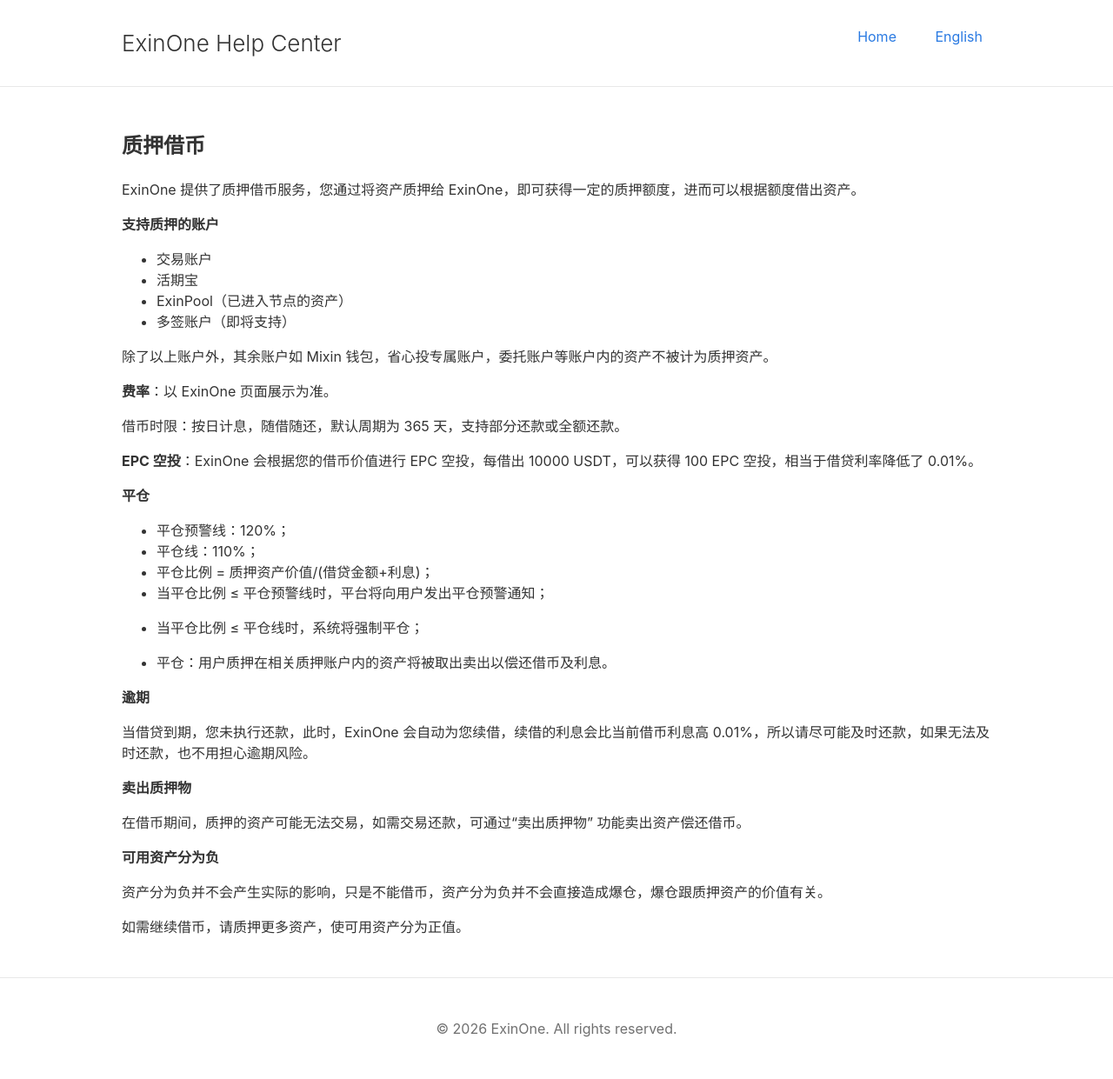
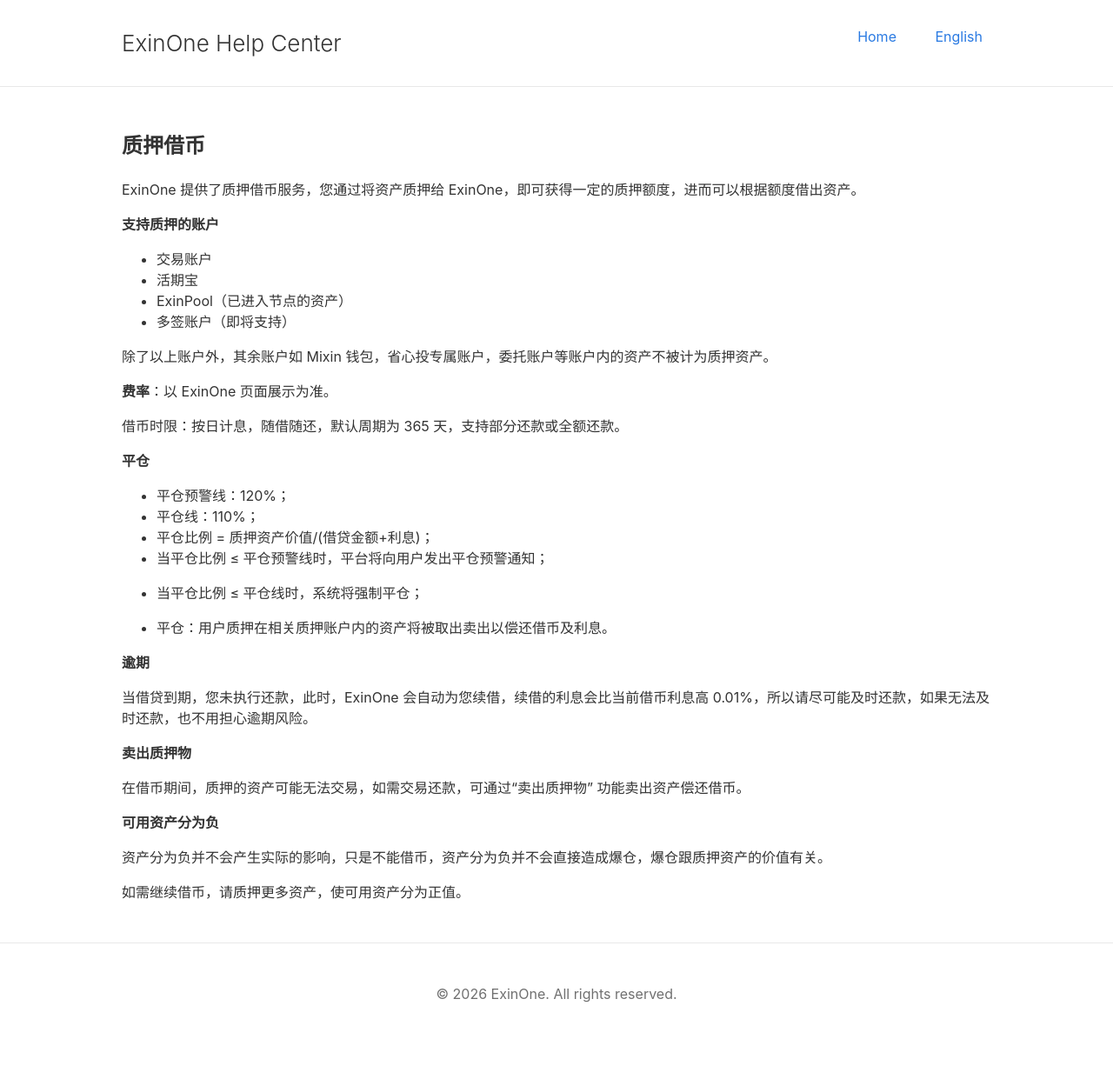
Before and after one commit to ExinOne/exinone-support, a Jekyll site: the page built from docs/zh/features/loans.md, in a window 1280 px wide. Shown: the whole page at 87% size. Built offline with Jekyll 4.4.1, drawn with Linux system fonts in a browser that asks for light colours; after the commit the page ends 1201 px from its top, so only the background shows below that.

Commit message:
Update loans.md

```diff
--- a/docs/zh/features/loans.md
+++ b/docs/zh/features/loans.md
@@ -21,7 +21,6 @@
 
 借币时限：按日计息，随借随还，默认周期为 365 天，支持部分还款或全额还款。
 
-**EPC 空投**：ExinOne 会根据您的借币价值进行 EPC 空投，每借出 10000 USDT，可以获得 100 EPC 空投，相当于借贷利率降低了 0.01%。
 
 **平仓**
 
```
